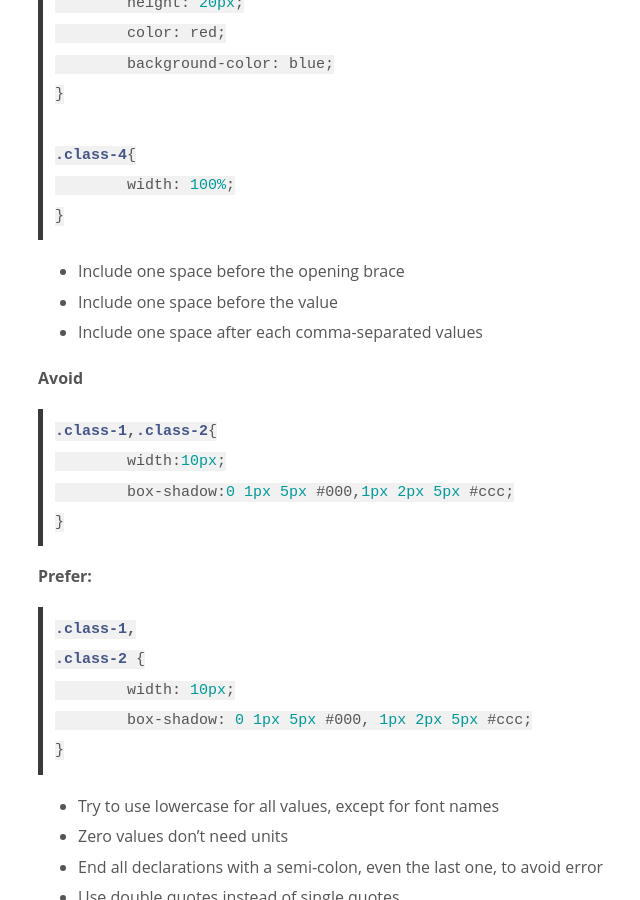
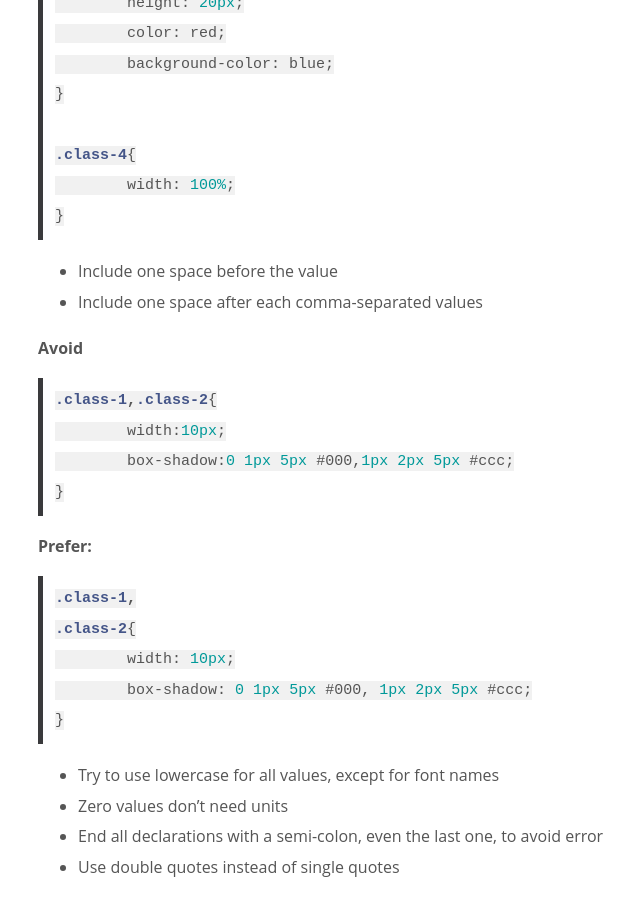
Before and after one commit to oldtownmedia/otm-development-standards, a Jekyll site: the page built from CSS.md, in a window 1280 px wide and 900 px high, scrolled down 1349 px. Shown: the whole window, without its empty margins (212-852 px from the left). Built offline with Jekyll 4.4.1, drawn with Linux system fonts in a browser that asks for light colours; Markdown is read by kramdown in place of the engine named in the settings.

Commit message:
Removed one space before brakcet rule and adjusted examples appropriately

````diff
--- a/CSS.md
+++ b/CSS.md
@@ -21,7 +21,7 @@ CSS Syntax is important for readability and for future maintainability. We have
 
 ```css
 .class-1, .class-2,
-.class-3 {
+.class-3{
 width: 10px; height: 20px;
 color: red; background-color: blue; }
 .class-4{ width:100%; }
@@ -32,7 +32,7 @@ color: red; background-color: blue; }
 ```css
 .class-1,
 .class-2,
-.class-3 {
+.class-3{
 	width: 10px;
 	height: 20px;
 	color: red;
@@ -44,7 +44,6 @@ color: red; background-color: blue; }
 }
 ```
 
-* Include one space before the opening brace
 * Include one space before the value
 * Include one space after each comma-separated values
 
@@ -61,7 +60,7 @@ color: red; background-color: blue; }
 
 ```css
 .class-1,
-.class-2 {
+.class-2{
 	width: 10px;
 	box-shadow: 0 1px 5px #000, 1px 2px 5px #ccc;
 }
@@ -75,7 +74,7 @@ color: red; background-color: blue; }
 **Avoid**
 
 ```css
-section {
+section{
 	background-color: #FFFFFF;
 	font-family: 'Times New Roman', serif;
 	margin: 0px
@@ -85,7 +84,7 @@ section {
 **Prefer:**
 
 ```css
-section {
+section{
 	background-color: #fff;
 	font-family: "Times New Roman", serif;
 	margin: 0;
@@ -98,7 +97,7 @@ section {
 **Avoid**
 
 ```css
-.header-background {
+.header-background{
 	background: blue;
 	margin: 0 0 0 10px;
 	font-family: "Arial Bold";
@@ -111,7 +110,7 @@ section {
 **Prefer:**
 
 ```css
-.header-background {
+.header-background{
 	background-color: blue;
 	margin-left: 10px;
 	font: 400 16px/1 "Arial Bold";
@@ -158,13 +157,13 @@ Use classes, avoid IDs unless absolutely necessary, and don't over-qualify selec
 **Avoid**
 
 ```css
-html body div#pagewrap ul#summer-drinks li.favorite { }
+html body div#pagewrap ul#summer-drinks li.favorite{ }
 ```
 
 **Prefer:**
 
 ```css
-.favorite { }
+.favorite{ }
 ```
 
 #### Commenting
````
